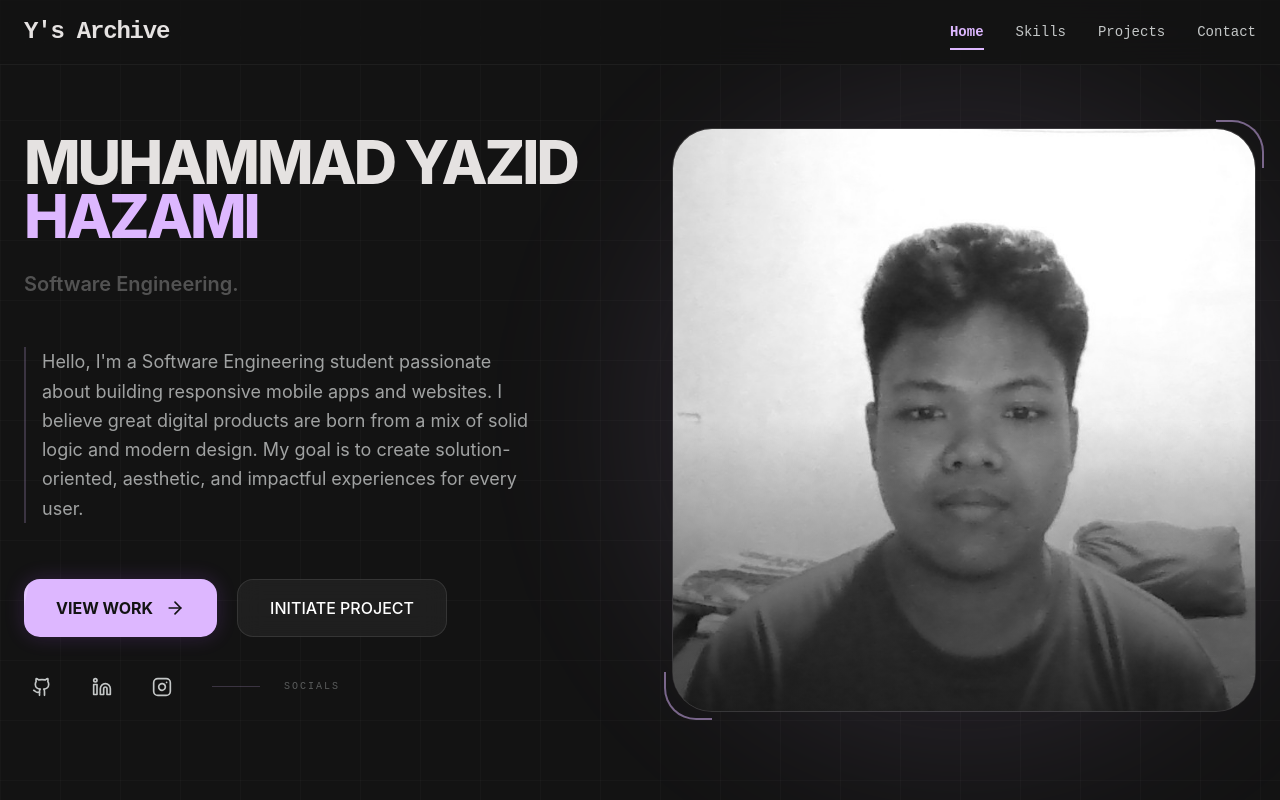
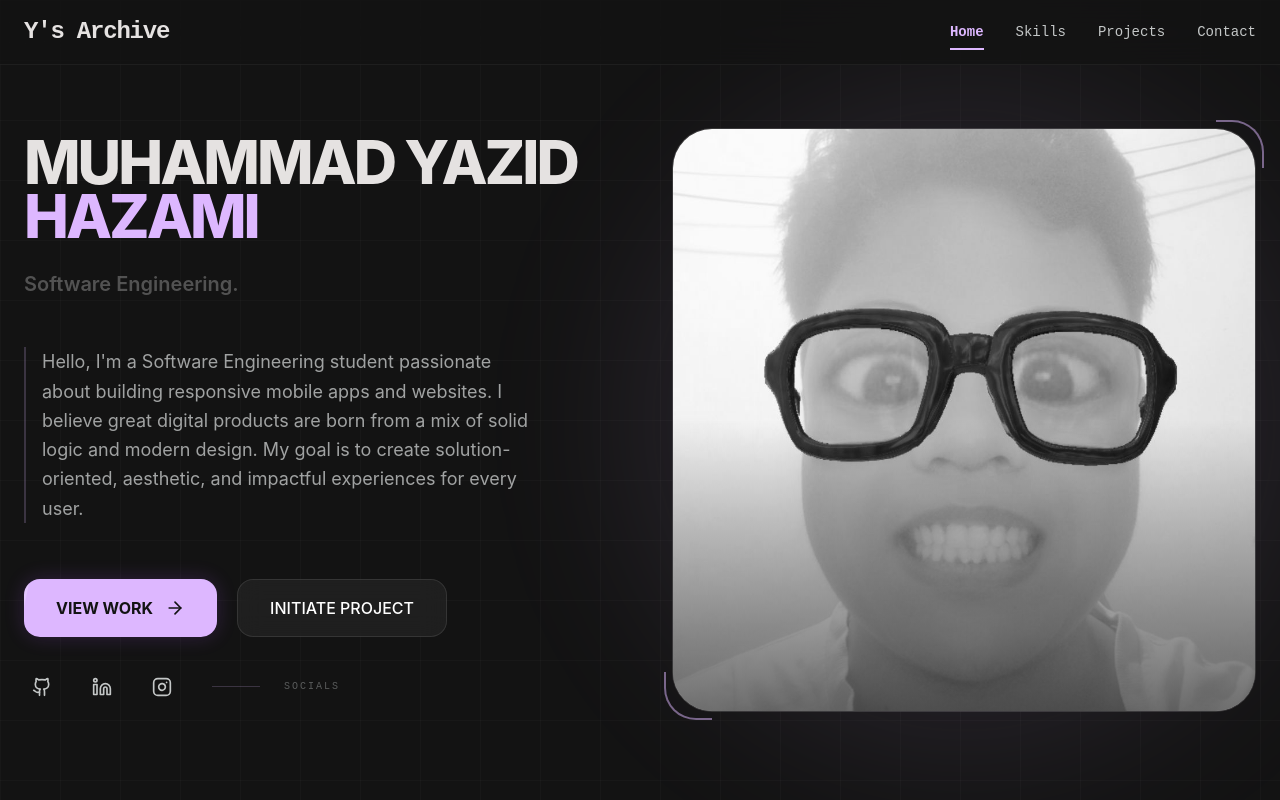
Before and after one commit to Chizuyu/Portofolio-V1, a React (Vite) app: page / in a window 1280 px wide. Shown: the top 800 px of the page. Built offline with nearby package versions, Linux system fonts and the light colour scheme.

Commit message:
Change image source from Photo.jpg to Photo2.jpeg

```diff
--- a/src/App.tsx
+++ b/src/App.tsx
@@ -391,7 +391,7 @@ export default function App() {
             {/* 2. CONTAINER FOTO DENGAN BORDER & OVERLAY */}
             <div className="relative overflow-hidden rounded-[2.5rem] border border-white/10 p-2 bg-white/5 backdrop-blur-sm">
               <img
-                src="Photo.jpg" // Pastikan path benar (biasanya dari folder public cukup "/photo.jpg")
+                src="Photo2.jpeg" // Pastikan path benar (biasanya dari folder public cukup "/photo.jpg")
                 alt="Muhammad Yazid Hazami"
                 className="w-full aspect-square object-cover rounded-[2rem] grayscale group-hover:grayscale-0 scale-110 group-hover:scale-100 transition-all duration-1000 ease-out"
               />
```
